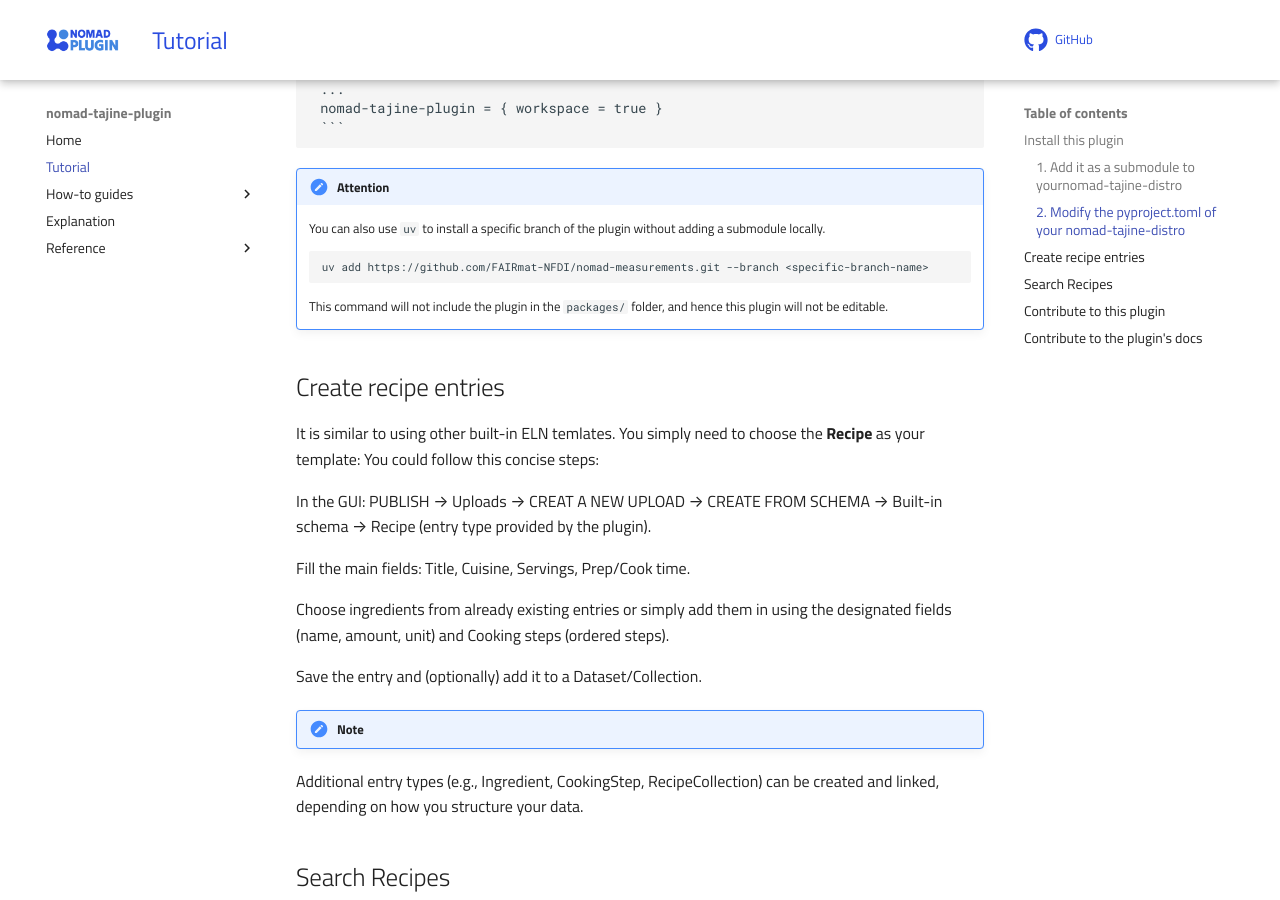
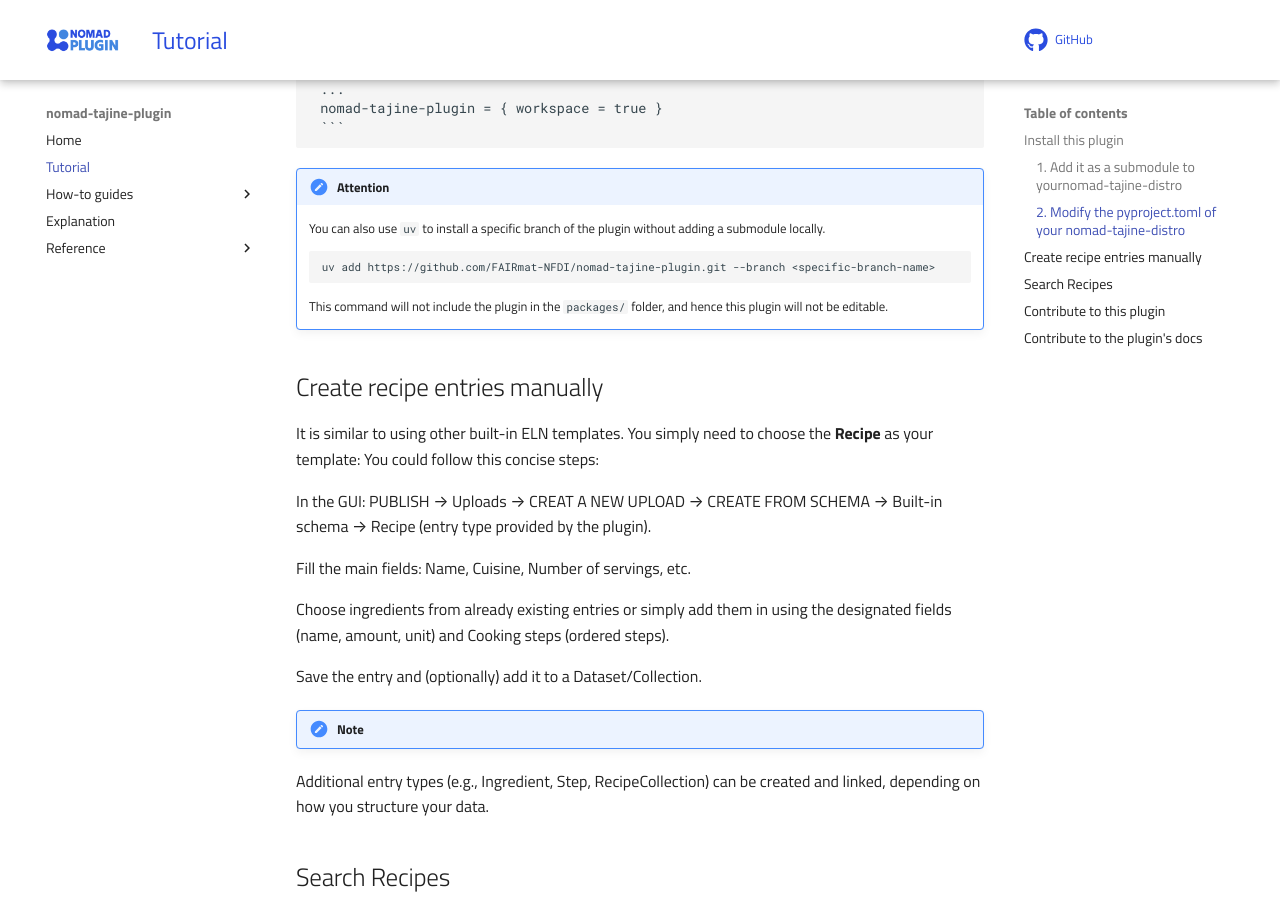
Before and after one commit to FAIRmat-NFDI/nomad-tajine-plugin, an MkDocs documentation site: the page built from docs/tutorial/tutorial.md, in a window 1280 px wide and 900 px high, scrolled down 978 px. Built offline with MkDocs 1.6.1 and Material for MkDocs 9.7.7, drawn with Linux system fonts in a browser that asks for light colours; comment, search, counter and statistics services are not loaded; some of the changed text lies outside the part shown.

Commit message:
fixing typos

````diff
--- a/docs/tutorial/tutorial.md
+++ b/docs/tutorial/tutorial.md
@@ -5,7 +5,7 @@
 
 ### 1. Add it as a submodule to yournomad-tajine-distro
    ```bash
-   git submodule add https://github.com/FAIRmat-NFDI/nomad-tajine-plugin.git packages/nomad-tajine-plugin>
+   git submodule add https://github.com/FAIRmat-NFDI/nomad-tajine-plugin.git packages/nomad-tajine-plugin
    ```
 ### 2. Modify the `pyproject.toml` of your nomad-tajine-distro
 
@@ -36,25 +36,25 @@ There are two ways of adding to these two lists:
 !!! attention
     You can also use `uv` to install a specific branch of the plugin without adding a submodule locally.
     ```bash
-    uv add https://github.com/FAIRmat-NFDI/nomad-measurements.git --branch <specific-branch-name>
+    uv add https://github.com/FAIRmat-NFDI/nomad-tajine-plugin.git --branch <specific-branch-name>
     ```
     This command will not include the plugin in the `packages/` folder, and hence this plugin will not be editable.
 
 
-## Create recipe entries
+## Create recipe entries manually
 
-It is similar to using other built-in ELN temlates. You simply need to choose the **Recipe** as your template: You could follow this concise steps:
+It is similar to using other built-in ELN templates. You simply need to choose the **Recipe** as your template: You could follow this concise steps:
 
 In the GUI: PUBLISH → Uploads → CREAT A NEW UPLOAD → CREATE FROM SCHEMA → Built-in schema → Recipe (entry type provided by the plugin).
 
-Fill the main fields: Title, Cuisine, Servings, Prep/Cook time.
+Fill the main fields: Name, Cuisine, Number of servings, etc.
 
 Choose ingredients from already existing entries or simply add them in using the designated fields (name, amount, unit) and Cooking steps (ordered steps).
 
 Save the entry and (optionally) add it to a Dataset/Collection.
 
 !!! note
-Additional entry types (e.g., Ingredient, CookingStep, RecipeCollection) can be created and linked, depending on how you structure your data.
+Additional entry types (e.g., Ingredient, Step, RecipeCollection) can be created and linked, depending on how you structure your data.
 
 
 ## Search Recipes
````
